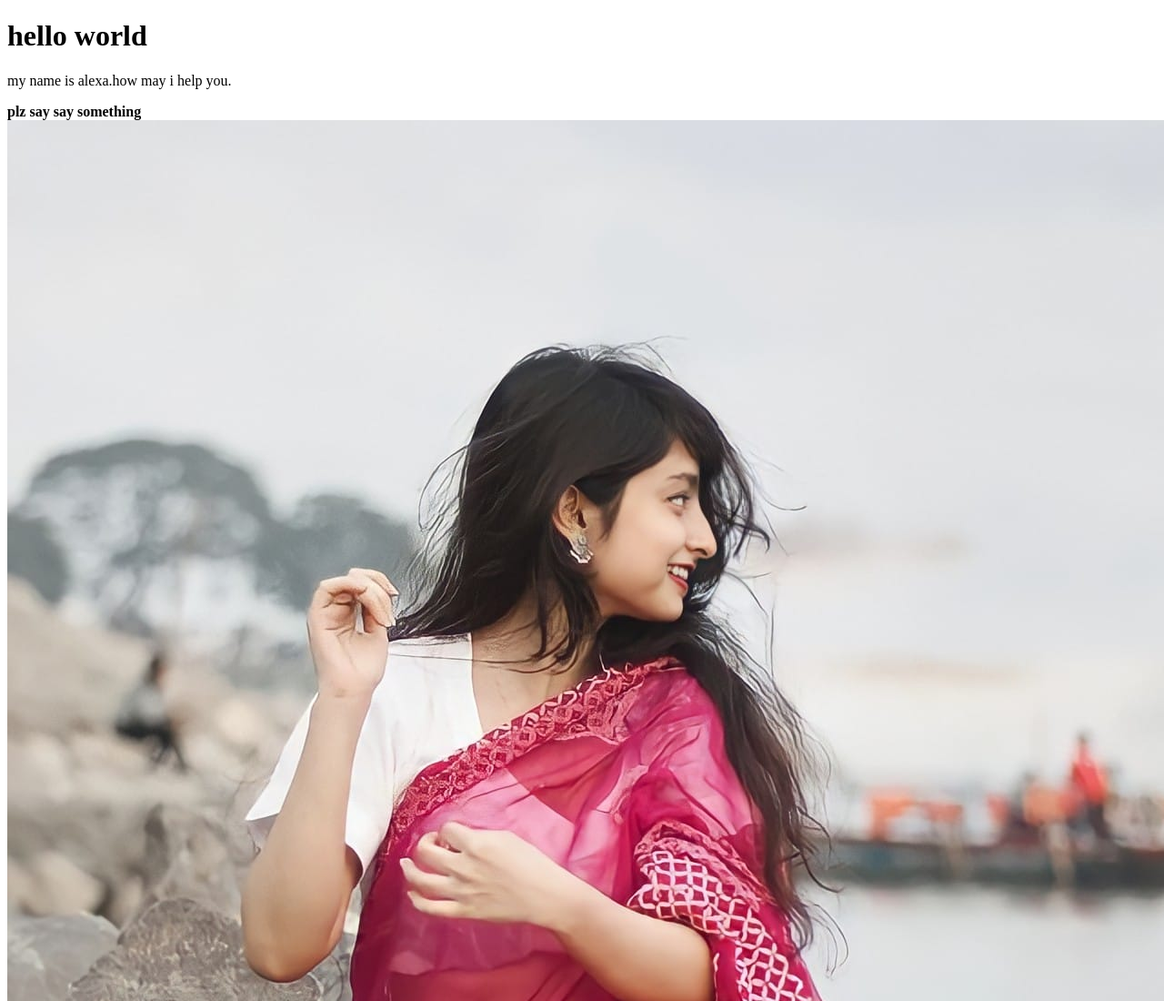
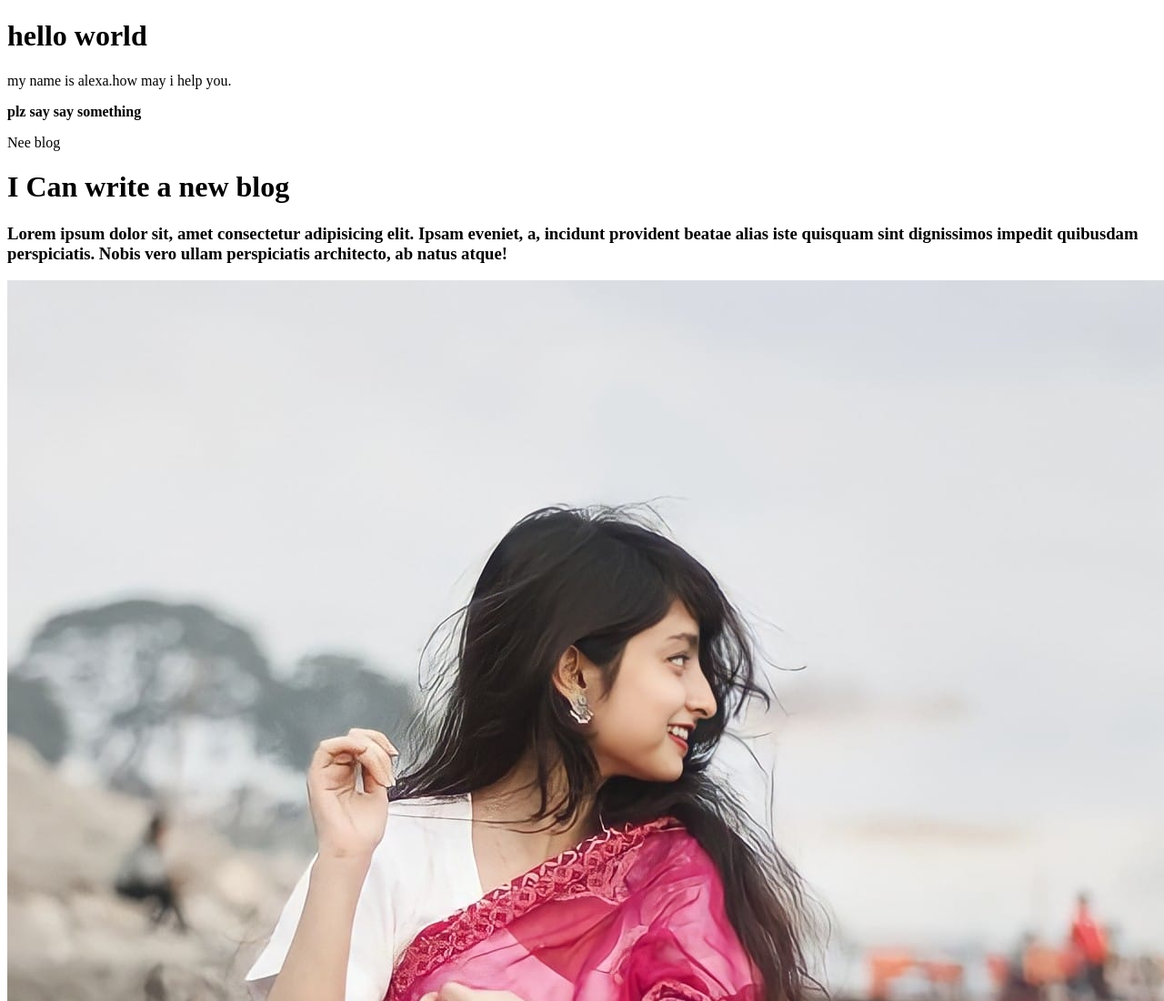
Before and after one commit to Piyash002/my-seven-repo, a plain HTML site: page index.html in a window 1280 px wide. Shown: the top 1100 px of the page at 91% size. Drawn offline with Linux system fonts and the light colour scheme.

Commit message:
ne blog added

```diff
--- a/index.html
+++ b/index.html
@@ -10,6 +10,12 @@
     <h1>hello world</h1>
     <p>my name is alexa.how may i help you.</p>
     <b>plz say say something</b>
+    <div>
+        <p>Nee blog</p>
+        <h1>I Can write  a new blog</h1>
+        <h3>Lorem ipsum dolor sit, amet consectetur adipisicing elit. Ipsam eveniet, a, incidunt provident beatae alias iste quisquam sint dignissimos impedit quibusdam perspiciatis. Nobis vero ullam perspiciatis architecto, ab natus atque!
+        </h3>
+    </div>
     <img src="dimple queen.jpg" alt="">
 </body>
 </html>
```
